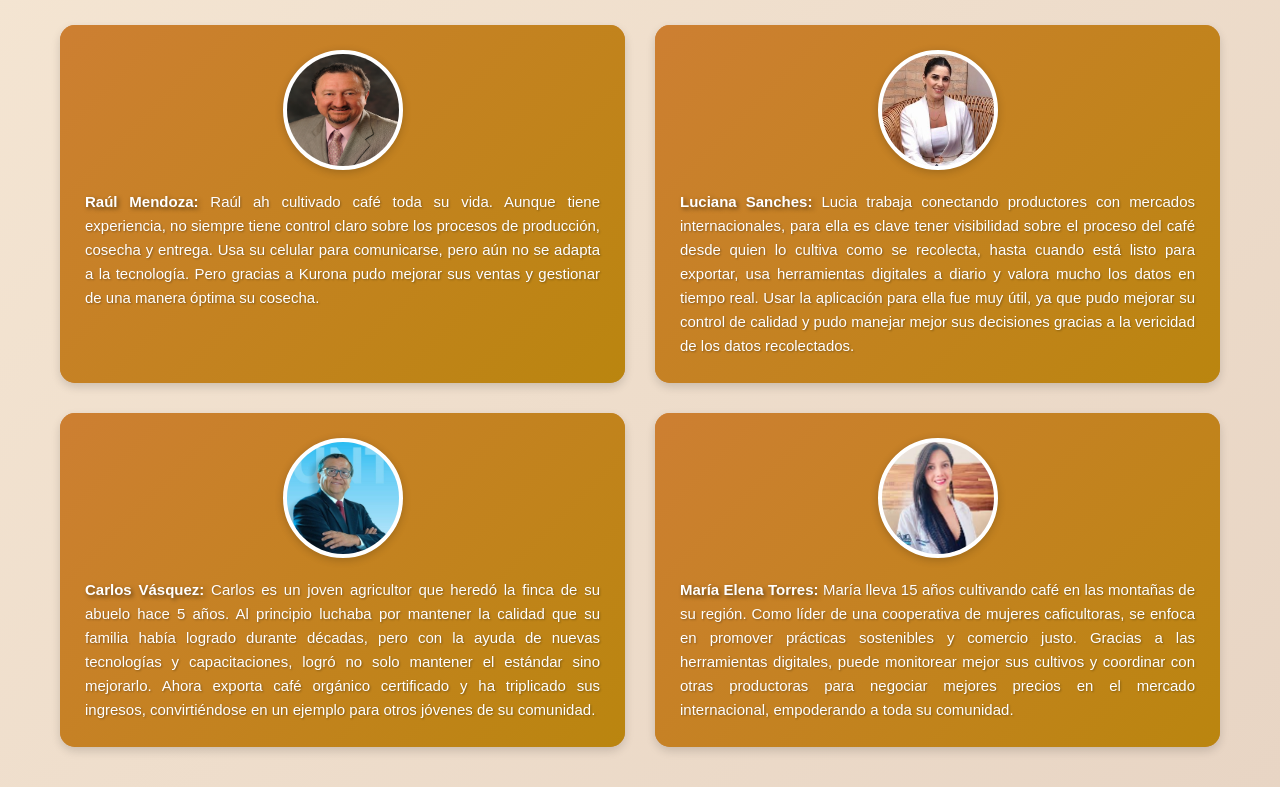
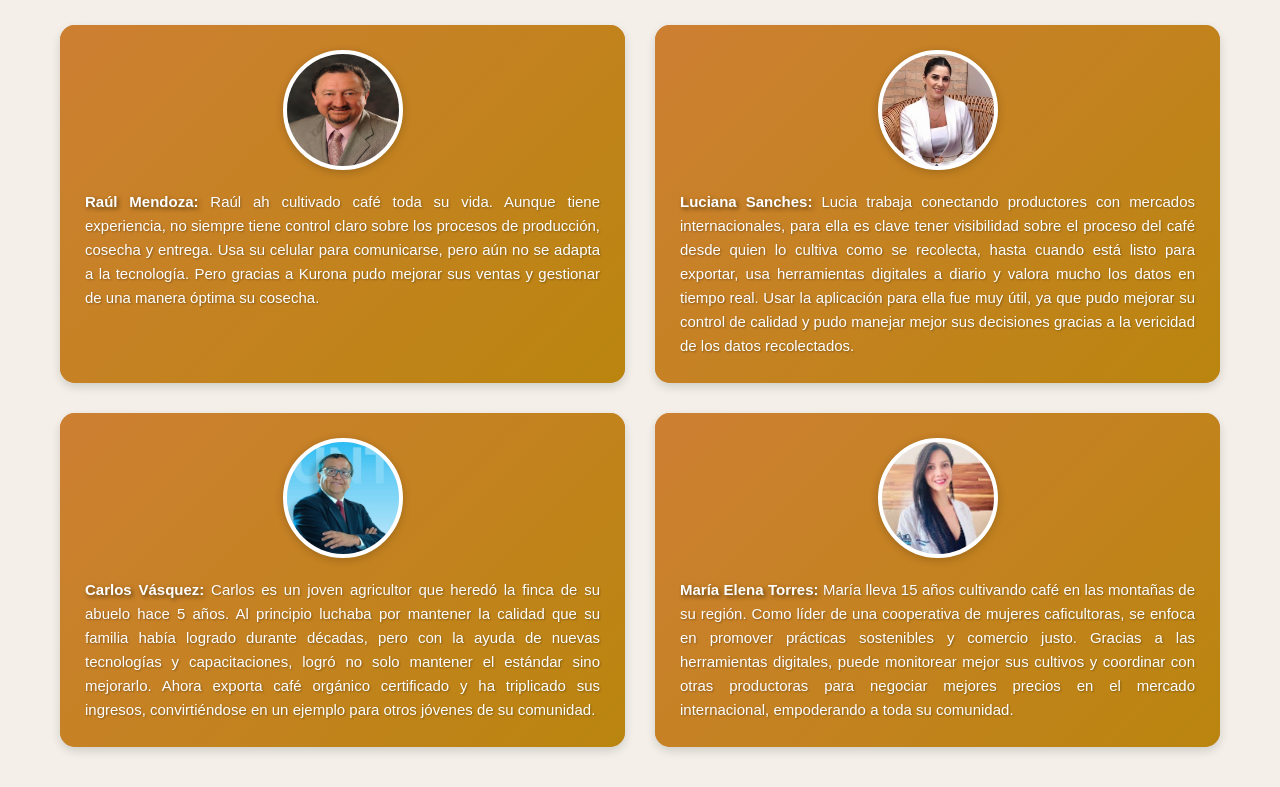
Before and after one commit to Jafeth-MV/Kurona, a website: page Historias.html in a window 1280 px wide. Shown: the part 183-970 px from the top of the page. Drawn offline with Linux system fonts and the light colour scheme.

Commit message:
Update Historias.css

```diff
--- a/Historias.css
+++ b/Historias.css
@@ -6,7 +6,7 @@
 
 body {
   font-family: Arial, sans-serif;
-  background: linear-gradient(135deg, #f5e6d3 0%, #e8d5c4 100%);
+  background: linear-gradient(135deg, #f4f0e9 0%, #f4f0e9 100%);
   min-height: 100vh;
 }
 
```
